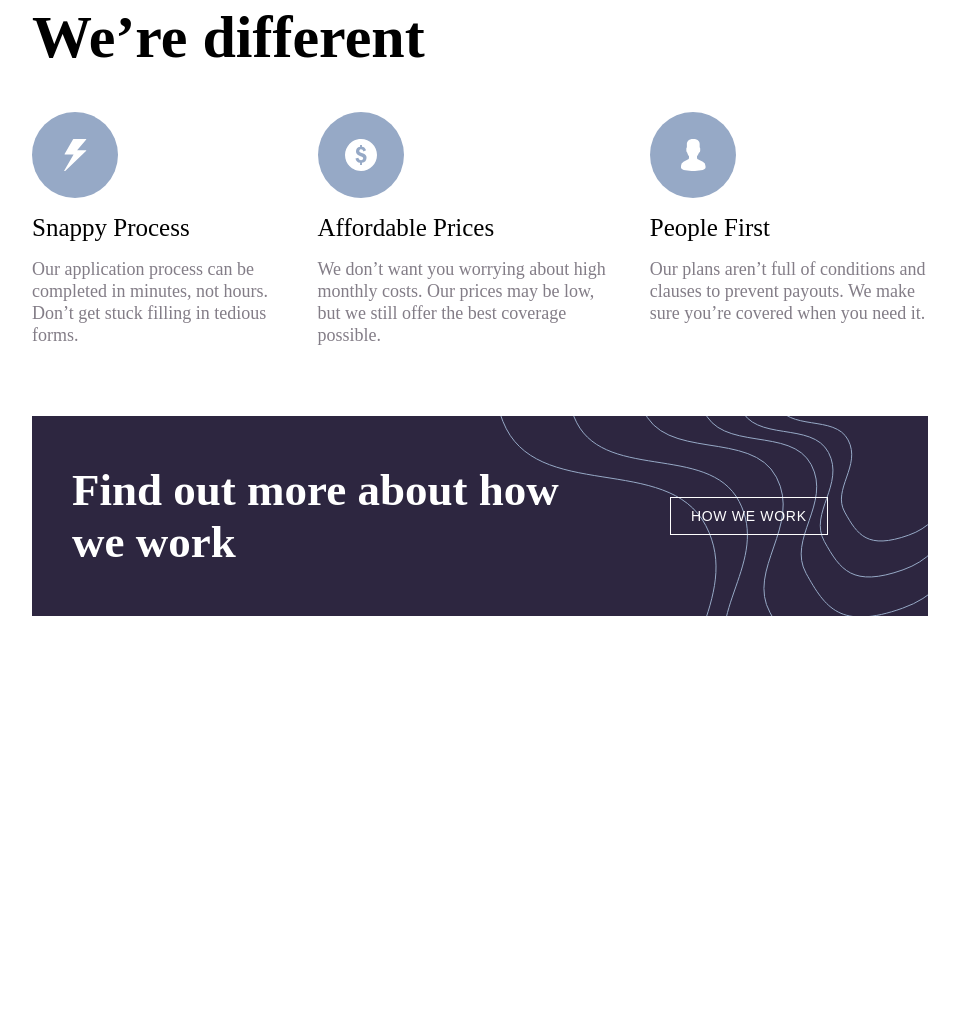
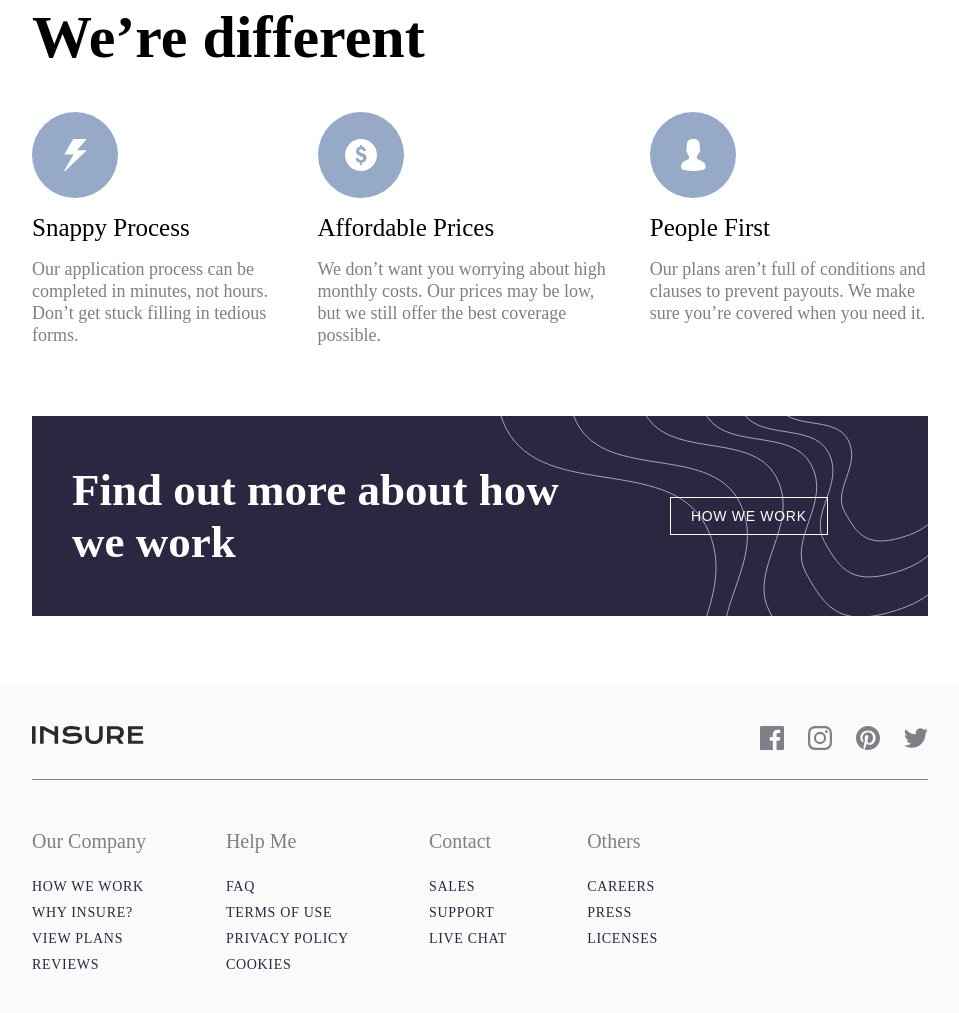
Before and after one commit to DmysteriousCoder/Insure-landing-page, a plain HTML site: page index.html in a window 1280 px wide. Shown: the part 999-2012 px from the top of the page, without its empty margins (160-1119 px from the left). Before the commit the page ends 1615 px from the top, so only its background shows below. Drawn offline with Linux system fonts and the light colour scheme.

Commit message:
Added footer section to index.html and corresponding styles to style.css

```diff
--- a/index.html
+++ b/index.html
@@ -207,7 +207,108 @@
 
     <div class="footer-cont">
 
+        <!--
+            footer
+        -->
 
+        <footer>
+
+            <div class="top">
+
+                <div class="left">
+
+                    <div class="logo">
+                        <img src="./images/logo.svg" alt="">
+                    </div>
+
+                </div>
+
+                <div class="right">
+
+                    <ul class="socials">
+
+                        <li>
+                            <a href="#">
+                                <img src="./images/icon-facebook.svg" alt="">
+                            </a>
+                        </li>
+                        <li>
+                            <a href="#">
+                                <img src="./images/icon-instagram.svg" alt="">
+                            </a>
+                        </li>
+                        <li>
+                            <a href="#">
+                                <img src="./images/icon-pinterest.svg" alt="">
+                            </a>
+                        </li>
+                        <li>
+                            <a href="#">
+                                <img src="./images/icon-twitter.svg" alt="">
+                            </a>
+                        </li>
+
+                    </ul>
+
+                </div>
+
+            </div>
+
+            <div class="bottom">
+
+                <div class="col">
+
+                    <h5>Our Company</h5>
+
+                    <ul>
+                        <li><a href="#">How We Work</a></li>
+                        <li><a href="#">Why Insure?</a></li>
+                        <li><a href="#">View Plans</a></li>
+                        <li><a href="#">Reviews</a></li>
+                    </ul>
+
+                </div>
+
+                <div class="col">
+
+                    <h5>Help Me</h5>
+
+                    <ul>
+                        <li><a href="#">FAQ</a></li>
+                        <li><a href="#">Terms of Use</a></li>
+                        <li><a href="#">Privacy Policy</a></li>
+                        <li><a href="#">Cookies</a></li>
+                    </ul>
+
+                </div>
+
+                <div class="col">
+
+                    <h5>Contact</h5>
+
+                    <ul>
+                        <li><a href="#">Sales</a></li>
+                        <li><a href="#">Support</a></li>
+                        <li><a href="#">Live Chat</a></li>
+                    </ul>
+
+                </div>
+
+                <div class="col">
+
+                    <h5>Others</h5>
+
+                    <ul>
+                        <li><a href="#">Careers</a></li>
+                        <li><a href="#">Press</a></li>
+                        <li><a href="#">Licenses</a></li>
+                    </ul>
+
+                </div>
+
+            </div>
+
+        </footer>
 
     </div>
 
--- a/style.css
+++ b/style.css
@@ -266,3 +266,66 @@ button {
     bottom: 0;
     right: 0;
 }
+
+.footer-cont {
+    width: 100%;
+    margin-top: 70px;
+    display: flex;
+    justify-content: center;
+    align-items: center;
+    background-color: hsl(0, 0%, 98%);
+}
+
+footer {
+    display: flex;
+    flex-direction: column;
+    justify-content: center;
+    align-items: center;
+    width: 70%;
+    padding: 40px 0;
+}
+
+footer .top {
+    display: flex;
+    justify-content: space-between;
+    width: 100%;
+    border-bottom: .7px solid hsl(273, 4%, 51%);
+    padding-bottom: 25px;
+}
+
+footer .bottom {
+    display: flex;
+    justify-content: flex-start;
+    align-items: flex-start;
+    width: 100%;
+    margin-top: 50px;
+    gap: 5em;
+}
+
+footer .bottom .col {
+    display: flex;
+    flex-direction: column;
+    justify-content: flex-start;
+    align-items: flex-start;
+    gap: 1.5em;
+}
+
+footer .bottom .col h5 {
+    font-size: 20px;
+    color: hsl(273, 4%, 51%);
+    font-weight: 500;
+}
+
+footer .bottom ul {
+    display: flex;
+    flex-direction: column;
+    justify-content: flex-start;
+    align-items: flex-start;
+    list-style: none;
+    gap: .5em;
+}
+
+footer .bottom ul li a {
+    color: hsl(256, 26%, 20%);
+    font-size: 14px;
+}
```
